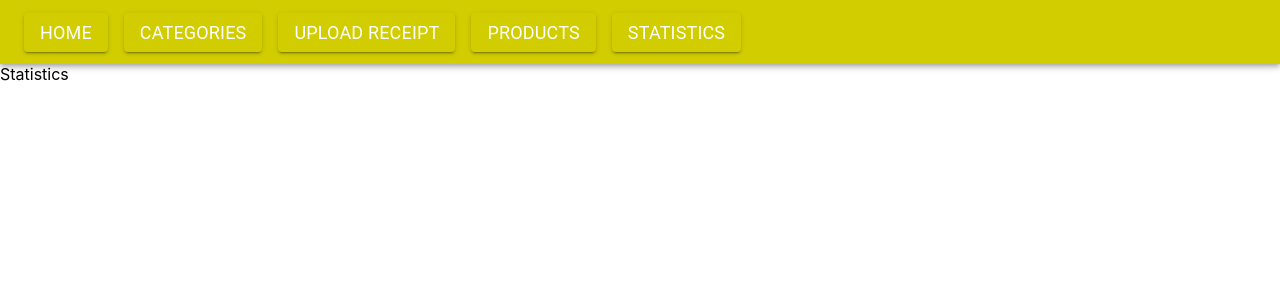
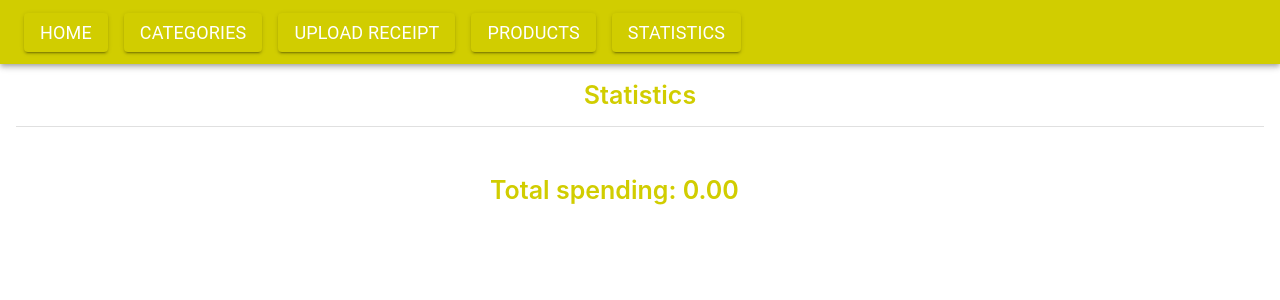
Before and after one commit to darayavahushh/spendwise-frontend, a React (Create React App) app: page /statistics in a window 1280 px wide. Shown: the top 300 px of the page. Built offline with nearby package versions, Linux system fonts and the light colour scheme; no server answers.

Commit message:
Adding statistic model

```diff
--- a/package.json
+++ b/package.json
@@ -16,6 +16,7 @@
     "@types/react-dom": "^18.3.0",
     "axios": "^1.7.0",
     "react": "^18.3.1",
+    "react-chartjs-2": "^5.2.0",
     "react-dom": "^18.3.1",
     "react-router-dom": "^6.23.1",
     "react-scripts": "5.0.1",
--- a/src/api/Clients/CategoriesApiClients.ts
+++ b/src/api/Clients/CategoriesApiClients.ts
@@ -1,5 +1,6 @@
 import { SpendWiseClient } from "../Base/BaseApiClient";
 import { CategoryModel } from "../Models/CategoryModel";
+import { SpendingModel } from "../Models/SpendingModel";
 
 export const CategoriesApiClient = {
   urlPath: "categories",
@@ -35,4 +36,10 @@ export const CategoriesApiClient = {
       this.urlPath + "/" + id
     ).then((response) => response.data);
   },
+
+  getSpendingAsync(): Promise<SpendingModel> {
+    return SpendWiseClient.get<SpendingModel>(
+      this.urlPath + "/totalSpent"
+    ).then((response) => response.data);
+  }
 };
--- a/src/api/Clients/ProductsApiClient.ts
+++ b/src/api/Clients/ProductsApiClient.ts
@@ -10,13 +10,6 @@ export const ProductsApiClient = {
     ).then((response) => response.data);
   },
 
-  updateOneAsync(model:ProductModel): Promise<ProductModel> {
-    return SpendWiseClient.put<ProductModel>(
-      this.urlPath + "/" + model.id,
-      model
-    ).then((response) => response.data);
-  },
-
   deleteOneAsync(id:number): Promise<any> {
     return SpendWiseClient.delete(
       this.urlPath + "/" + id
--- /dev/null
+++ b/src/api/Models/CategorySpending.ts
@@ -0,0 +1,5 @@
+export type CategorySpendingModel = {
+  id?: number;
+  name: string;
+  totalSpent: number;
+}
--- /dev/null
+++ b/src/api/Models/SpendingModel.ts
@@ -0,0 +1,6 @@
+import { CategorySpendingModel } from "./CategorySpending";
+
+export type SpendingModel = {
+  total_sum: number;
+  categories: CategorySpendingModel[];
+}
--- /dev/null
+++ b/src/components/Statistics/Statistics.css
@@ -0,0 +1,23 @@
+.statistics-title-text {
+  font-size: 25px;
+  color: #d1cd00;
+  font-weight: 600;
+  align-self: center;
+}
+
+.statistics-page-container {
+  display: flex;
+  flex-direction: column;
+  justify-content: center;
+  gap: 1rem;
+  padding: 1rem;
+}
+
+.statistics-wrapper {
+  display: flex;
+  flex-direction: row;
+  align-items: center;
+  justify-content: space-around;
+  gap: 1rem;
+  padding: 2rem;
+}
--- a/src/components/Statistics/index.tsx
+++ b/src/components/Statistics/index.tsx
@@ -1,5 +1,74 @@
-import { FC } from "react";
+import { FC, useEffect, useState } from "react";
+import { CategorySpending } from "../shared/types/CategorySpending";
+import { CategoriesApiClient } from "../../api/Clients/CategoriesApiClients";
+import { CategorySpendingModel } from "../../api/Models/CategorySpending";
+import { Box, Divider } from "@mui/material";
+import { Pie } from "react-chartjs-2";
+
+import "chart.js/auto";
+import "./Statistics.css";
 
 export const Statistics: FC = () => {
-  return <>Statistics</>;
+  const [categorySpendings, setCategorySpendings] = useState<
+    CategorySpending[]
+  >([]);
+
+  const processData = (data: CategorySpending[]) => {
+    return {
+      labels: data.map((item) => item.name),
+      datasets: [
+        {
+          label: "Spending",
+          data: data.map((item) => item.totalSpent),
+          backgroundColor: [
+            "rgba(255, 99, 132, 0.6)",
+            "rgba(54, 162, 235, 0.6)",
+            "rgba(255, 206, 86, 0.6)",
+            "rgba(75, 192, 192, 0.6)",
+            "rgba(153, 102, 255, 0.6)",
+            "rgba(255, 159, 64, 0.6)",
+            "rgba(155, 159, 64, 0.6)",
+          ],
+        },
+      ],
+    };
+  };
+
+  const spendingData = processData(categorySpendings);
+
+  const fetchSpendings = async () => {
+    try {
+      const res = await CategoriesApiClient.getSpendingAsync();
+
+      const spendings = res.categories.map(
+        (e: CategorySpendingModel) => ({ ...e } as CategorySpending)
+      );
+
+      setCategorySpendings(spendings);
+    } catch (error: any) {
+      console.log(error);
+    }
+  };
+
+  useEffect(() => {
+    fetchSpendings();
+  }, []);
+
+  return (
+    <Box className={"statistics-page-container"}>
+      <Box className={"statistics-title-text"}>Statistics</Box>
+      <Divider />
+      <Box className={"statistics-wrapper"}>
+        <Box className={"statistics-graph-container"}>
+          <Box className={"statistics-title-text"}>
+            Total spending:{" "}
+            {categorySpendings
+              .reduce((acc, item) => acc + item.totalSpent, 0)
+              .toFixed(2)}
+          </Box>
+          <Pie data={spendingData} />
+        </Box>
+      </Box>
+    </Box>
+  );
 };
--- a/src/components/UploadReceipt/ScanReceiptPopup/ScanReceiptPopup.css
+++ b/src/components/UploadReceipt/ScanReceiptPopup/ScanReceiptPopup.css
@@ -59,3 +59,9 @@
   align-items: center;
   z-index: 9999;
 }
+
+.select-all-categories-to-check {
+  display: flex;
+  align-items: center;
+  padding-left: 1rem;
+}
--- a/src/components/UploadReceipt/ScanReceiptPopup/index.tsx
+++ b/src/components/UploadReceipt/ScanReceiptPopup/index.tsx
@@ -17,6 +17,7 @@ import { CategorizedProduct } from "../../shared/types/CategorizedProduct";
 import { ScannedProduct } from "../../shared/types/ScannedProduct";
 
 import "./ScanReceiptPopup.css";
+import { Categories } from "../../Categories";
 
 interface ScanReceiptPopupProps {
   open: boolean;
@@ -70,10 +71,7 @@ export const ScanReceiptPopup: FC<ScanReceiptPopupProps> = ({
 
       if (file === undefined) return;
 
-      const res = await ReceiptsApiClient.scanReceipt(
-        file,
-        selectedCategories
-      );
+      const res = await ReceiptsApiClient.scanReceipt(file, selectedCategories);
 
       const categorizedProducts: CategorizedProduct[] = res.map(
         (model: any) => {
@@ -98,6 +96,21 @@ export const ScanReceiptPopup: FC<ScanReceiptPopupProps> = ({
       setIsLoading(false);
     } catch (error: any) {
       console.log(error);
+    }
+  };
+
+  const onCheckAllBoxesClicked = (checked: boolean) => {
+    // Select all the checkboxes -> doesn't work!!!
+    if (checked) {
+      categories.map((category: Category) =>
+        setSelectedCategories([...selectedCategories, category])
+      );
+    } else {
+      categories.map((category: Category) =>
+        setSelectedCategories(
+          selectedCategories.filter((el) => el.id !== category.id)
+        )
+      );
     }
   };
 
@@ -129,6 +142,14 @@ export const ScanReceiptPopup: FC<ScanReceiptPopupProps> = ({
         </Box>
         <Box className={"select-categories-container"}>
           <Box className={"select-categories-text"}>Select categories</Box>
+        </Box>
+        <Box className={"select-all-categories-to-check"}>
+          <Typography>Select all</Typography>
+          <Checkbox
+            onChange={(event: ChangeEvent<HTMLInputElement>) =>
+              onCheckAllBoxesClicked(event.target.checked)
+            }
+          />
         </Box>
         <Box className={"categories-container"}>
           {categories.map((category: Category, index: number) => (
--- a/src/components/UploadReceipt/index.tsx
+++ b/src/components/UploadReceipt/index.tsx
@@ -73,7 +73,7 @@ export const UploadReceipt: FC = () => {
           ? {
               ...category,
               products: category.products.filter(
-                (product) => product.name !== productName
+                (product) => product.name !== productName // make it by ID not name as with name deletes 2 of the same!
               ),
             }
           : category
@@ -104,11 +104,21 @@ export const UploadReceipt: FC = () => {
 
       // Add the product to the new category if it was found
       if (productToMove) {
-        return updatedProducts.map((category) =>
-          category.name === newCategoryName
-            ? { ...category, products: [...category.products, productToMove!] }
-            : category
+        // Check if the new category already exists
+        const newCategoryIndex = updatedProducts.findIndex(
+          (category) => category.name === newCategoryName
         );
+        if (newCategoryIndex > -1) {
+          // Add the product to the existing category
+          updatedProducts[newCategoryIndex].products.push(productToMove);
+        } else {
+          // Add a new category with the moved product
+          updatedProducts.push({
+            id: updatedProducts.length + 1, // Assuming id is just an incrementing number
+            name: newCategoryName,
+            products: [productToMove],
+          });
+        }
       }
 
       return updatedProducts;
--- /dev/null
+++ b/src/components/shared/types/CategorySpending.ts
@@ -0,0 +1,5 @@
+export type CategorySpending = {
+  id?: number;
+  name: string;
+  totalSpent: number;
+}
```
Also changed, not shown: 1 other file (tests, documents, lock files or other folders).
